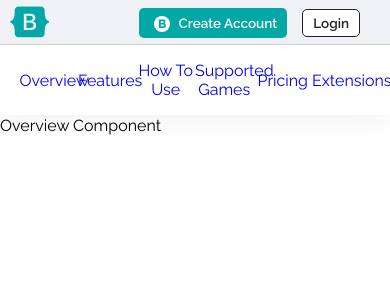
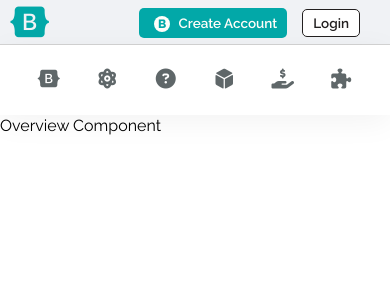
Before and after one commit to Gimorhee/Booster, a React (Create React App) app: page / in a window 390 px wide. Shown: the top 300 px of the page. Built offline with nearby package versions, Linux system fonts and the light colour scheme.

Commit message:
Responsiveness on Login / SubNavBar Components

```diff
--- a/src/components/NavBar/SubNavBar.js
+++ b/src/components/NavBar/SubNavBar.js
@@ -8,22 +8,28 @@ export const SubNavBar = () => {
     <div className="SubNavBar">
       <div className="Inner-Container">
         <Link className="SubNav-Link" to="/">
-          Overview
+          <i class="fab fa-bootstrap SubNav-Logo"></i>
+          <span>Overview</span>
         </Link>
         <Link className="SubNav-Link" to="/features">
-          Features
+          <i className="fas fa-atom SubNav-Logo"></i>
+          <span>Features</span>
         </Link>
         <Link className="SubNav-Link" to="/howtouse">
-          How To Use
+          <i className="fas fa-question-circle SubNav-Logo"></i>
+          <span>Directions</span>
         </Link>
         <Link className="SubNav-Link" to="/games">
-          Supported Games
+          <i className="fas fa-dice-d6 SubNav-Logo"></i>
+          <span>Games</span>
         </Link>
         <Link className="SubNav-Link" to="/pricing">
-          Pricing
+          <i className="fas fa-hand-holding-usd SubNav-Logo"></i>
+          <span>Pricing</span>
         </Link>
         <Link className="SubNav-Link" to="/extensions">
-          Extensions
+          <i className="fas fa-puzzle-piece SubNav-Logo"></i>
+          <span>Extensions</span>
         </Link>
       </div>
     </div>
--- a/src/styles/NavBar/NavBar.css
+++ b/src/styles/NavBar/NavBar.css
@@ -110,6 +110,37 @@
 
 .SubNavBar .Inner-Container .SubNav-Link {
   width: 15%;
+  height: 100%;
   text-decoration: none;
+  color: #5f6769;
+  display: -webkit-box;
+  display: -ms-flexbox;
+  display: flex;
+  -webkit-box-orient: vertical;
+  -webkit-box-direction: normal;
+      -ms-flex-direction: column;
+          flex-direction: column;
+  -webkit-box-pack: center;
+      -ms-flex-pack: center;
+          justify-content: center;
+  font-size: 15px;
+  font-weight: 500;
+}
+
+.SubNavBar .Inner-Container .SubNav-Link:focus {
+  color: #171a22;
+  border-bottom: 3px solid #02a8a8;
+}
+
+.SubNavBar .Inner-Container .SubNav-Link .SubNav-Logo {
+  display: block;
+  font-size: 20px;
+  margin-bottom: 3px;
+}
+
+@media only screen and (max-width: 475px) {
+  .SubNavBar .Inner-Container .SubNav-Link span {
+    display: none;
+  }
 }
 /*# sourceMappingURL=NavBar.css.map */
--- a/src/styles/NavBar/NavBar.scss
+++ b/src/styles/NavBar/NavBar.scss
@@ -93,7 +93,37 @@
 
     .SubNav-Link {
       width: 15%;
+      height: 100%;
       text-decoration: none;
+      color: #5f6769;
+      display: flex;
+      flex-direction: column;
+      justify-content: center;
+      font-size: 15px;
+      font-weight: 500;
+
+      &:focus {
+        color: rgb(23, 26, 34);
+        border-bottom: 3px solid #02a8a8;
+      }
+
+      .SubNav-Logo {
+        display: block;
+        font-size: 20px;
+        margin-bottom: 3px;
+      }
     }
   }
 }
+
+@media only screen and (max-width: 475px) {
+  .SubNavBar {
+    .Inner-Container {
+      .SubNav-Link {
+        span {
+          display: none;
+        }
+      }
+    }
+  }
+}
--- a/src/styles/User/User.css
+++ b/src/styles/User/User.css
@@ -389,4 +389,17 @@
   color: #f8b500;
   font-size: 13px;
 }
+
+@media only screen and (max-width: 475px) {
+  .Login-Container {
+    max-width: 350px !important;
+  }
+  .Login-Container .Login-Inner {
+    width: 320px !important;
+  }
+  .Login-Alert-Container {
+    max-width: 350px !important;
+    height: 200px !important;
+  }
+}
 /*# sourceMappingURL=User.css.map */
```
Also changed, not shown: src/styles/User/User.scss (+15 -0 lines), 2 other files (tests, documents, lock files or other folders).
